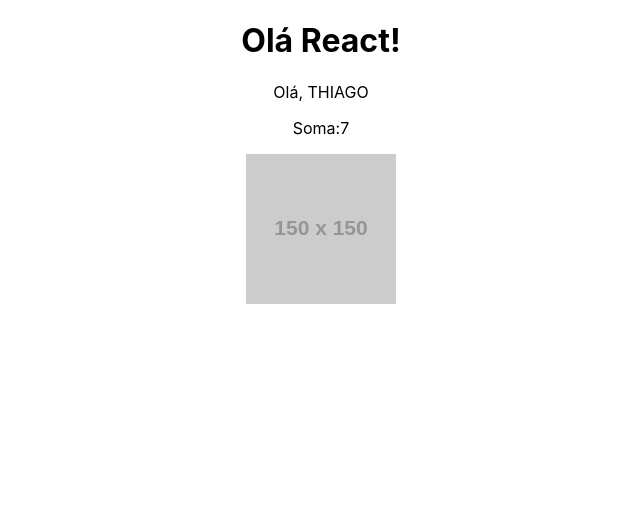
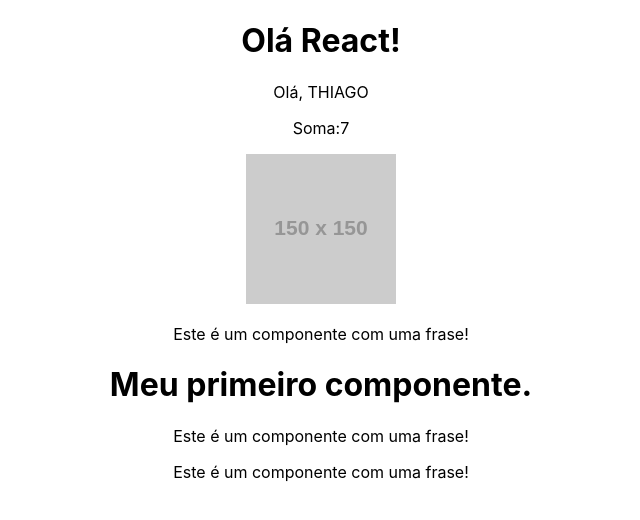
Before and after one commit to tpessoa10/Curso-React, a React (Create React App) app: page / in a window 1280 px wide. Shown: the top 520 px of the page, without its empty margins (319-959 px from the left). Built offline with nearby package versions, Linux system fonts and the light colour scheme.

Commit message:
Entendendo componentes

```diff
--- a/src/App.js
+++ b/src/App.js
@@ -1,5 +1,6 @@
 import logo from './logo.svg';
 import './App.css';
+import HelloWorld from './components/HelloWorld';
 
 function App() {
   const name = 'Thiago'
@@ -17,6 +18,7 @@
       <p>Olá, {newName}</p>
       <p>Soma:{sum(2,5)}</p>
       <img src={url} alt='Minha imagem'/>
+      <HelloWorld/>
     </div>
   );
 }
--- /dev/null
+++ b/src/components/Frase.js
@@ -0,0 +1,9 @@
+function Frase(){
+    return(
+        <div>
+            <p>Este é um componente com uma frase!</p>
+        </div>
+    )
+}
+
+export default Frase
--- /dev/null
+++ b/src/components/HelloWorld.js
@@ -0,0 +1,14 @@
+import Frase from "./Frase"
+
+function HelloWorld(){
+    return (
+        <div>
+        <Frase/>
+        <h1>Meu primeiro componente.</h1>
+        <Frase/>
+        <Frase/>
+        </div>
+    )
+}
+
+export default HelloWorld
```
